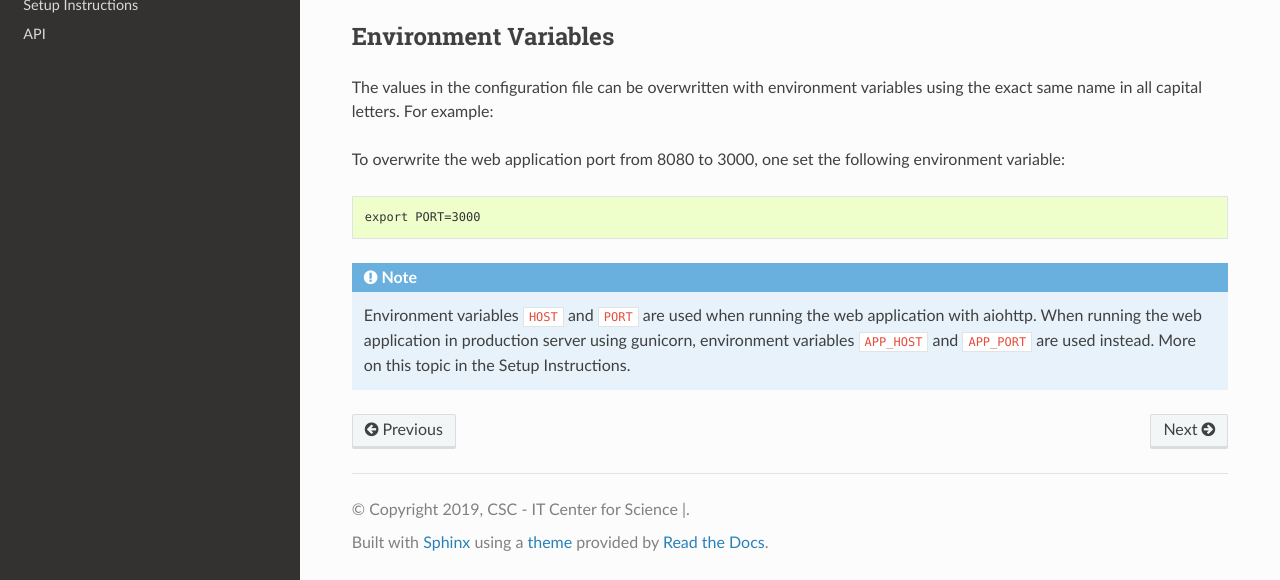
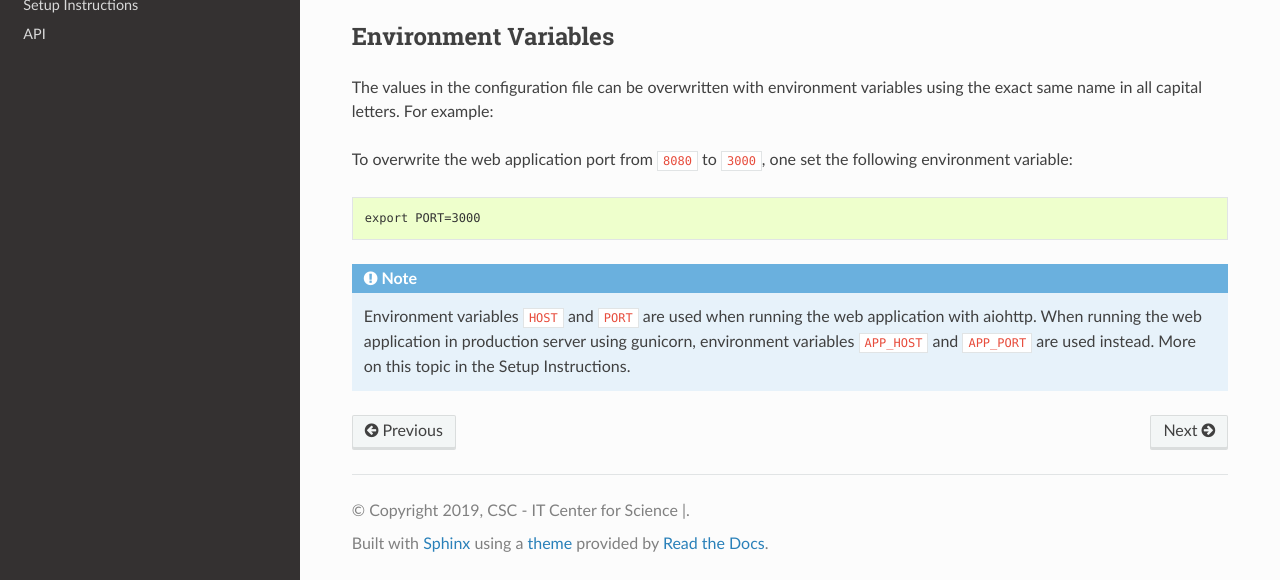
Before and after one commit to CSCfi/oidc-client, a Sphinx documentation site: the page built from docs/configuration.rst, in a window 1280 px wide and 900 px high, scrolled down 979 px, cut to the strip 320-900 px from the top of the window. Built offline with Sphinx 7.4.7 and the Read the Docs theme 2.0.0, drawn with Linux system fonts in a browser that asks for light colours.

```diff
--- a/docs/configuration.rst
+++ b/docs/configuration.rst
@@ -62,7 +62,7 @@ Environment Variables
 The values in the configuration file can be overwritten with environment variables using the exact same name
 in all capital letters. For example:
 
-To overwrite the web application port from 8080 to 3000, one set the following environment variable:
+To overwrite the web application port from ``8080`` to ``3000``, one set the following environment variable:
 
 .. code-block:: console
 
```
